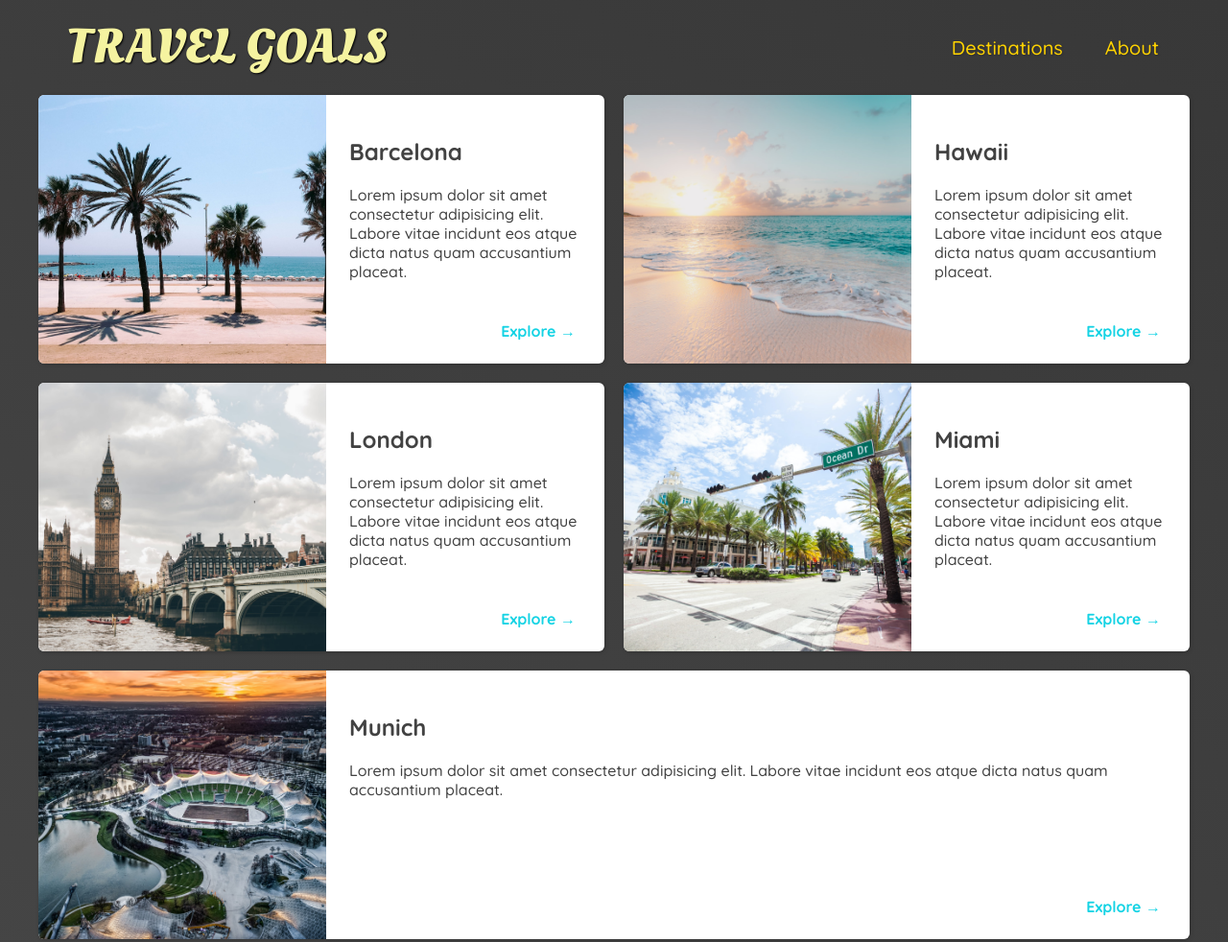
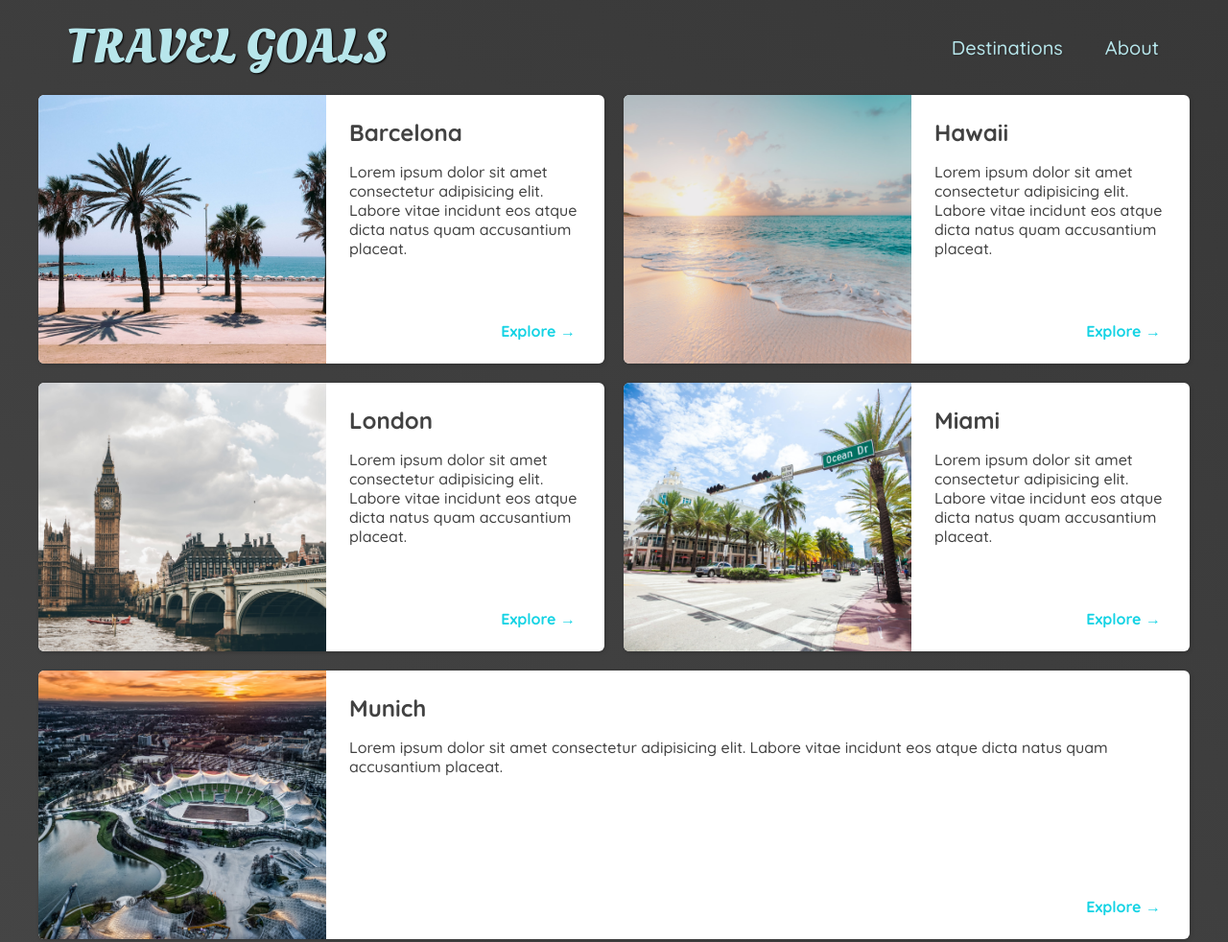
Before and after one commit to TomaszWoznicki74/travel-goals-page, a plain HTML site: page places.html in a window 1280 px wide. Shown: the top 982 px of the page at 96% size. Drawn offline with Linux system fonts and the light colour scheme.

Commit message:
finished website

```diff
--- a/places.css
+++ b/places.css
@@ -3,8 +3,22 @@ body {
   color: #424242;
 }
 
+#page-logo a{
+  color: rgb(183, 230, 235);
+}
+
 header {
   position: static;
+
+}
+
+header nav a{
+  color: rgb(183, 230, 235);
+}
+
+header nav a:hover{
+  background-color:rgb(183, 230, 235);
+  color: rgb(59, 59, 59);
 }
 
 main ul {
@@ -43,6 +57,10 @@ main li img {
   flex-direction: column;
   justify-content: space-between;
 }
+
+.item-content h2{
+  margin: 0;
+}
 /*
 .item-content div{
   display: flex;
```
